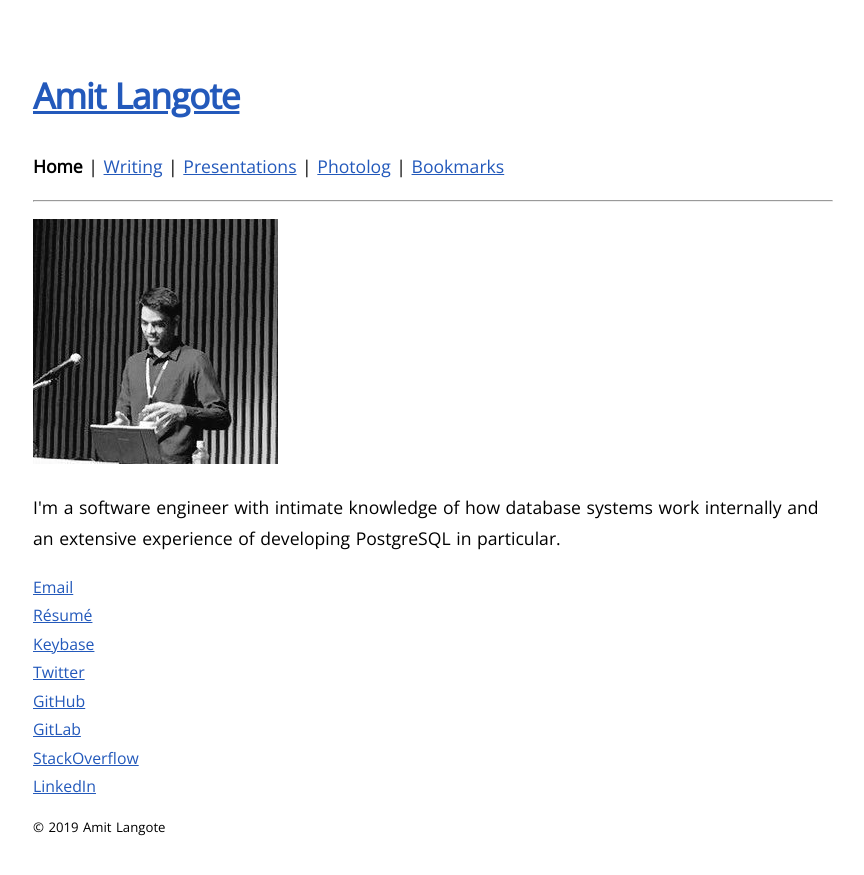
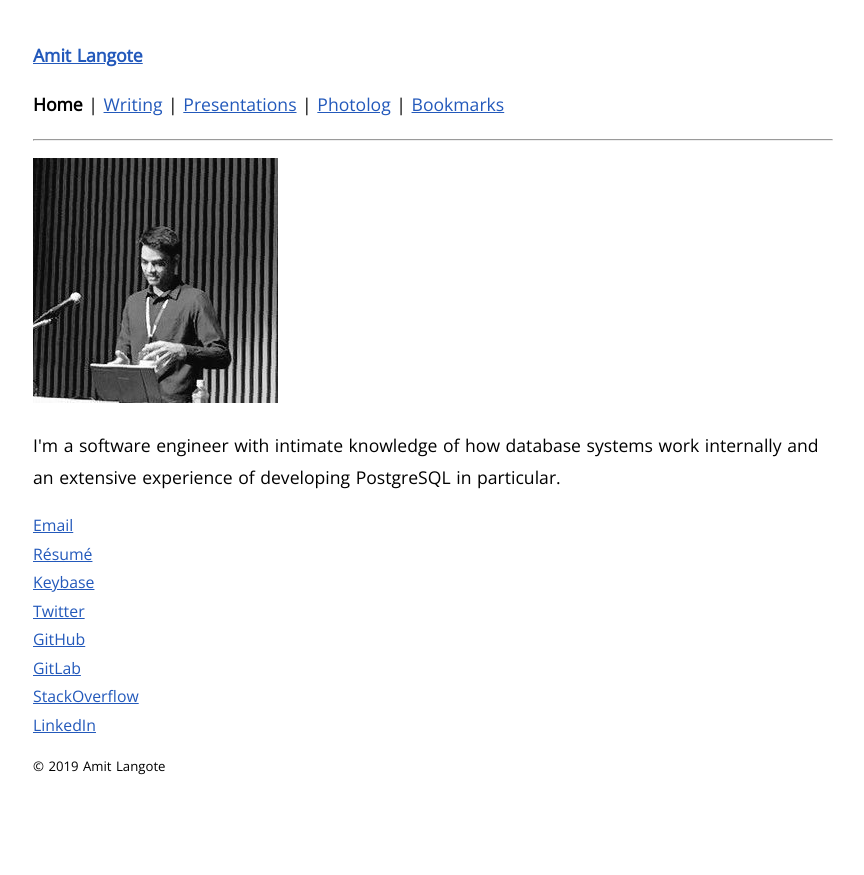
Before and after one commit to amitlan/website, a Jekyll site: the page built from index.md, in a window 1280 px wide. Shown: the top 875 px of the page, without its empty margins (207-1071 px from the left). Built offline with Jekyll 4.4.1, drawn with Linux system fonts in a browser that asks for light colours.

Commit message:
now for something completely different

```diff
--- a/_layouts/default.html
+++ b/_layouts/default.html
@@ -60,7 +60,7 @@
 </head>
 <body>
 <div id="text">
-<h1><a href="/" title="Home" rel="Home">Amit Langote</a></h1>
+<strong><a href="/" title="Home" rel="home"><span>Amit Langote</span></a></strong>
   {{ content }}
   <p style="font-size:75%"> © 2019 Amit Langote</p>
 </div>
```
